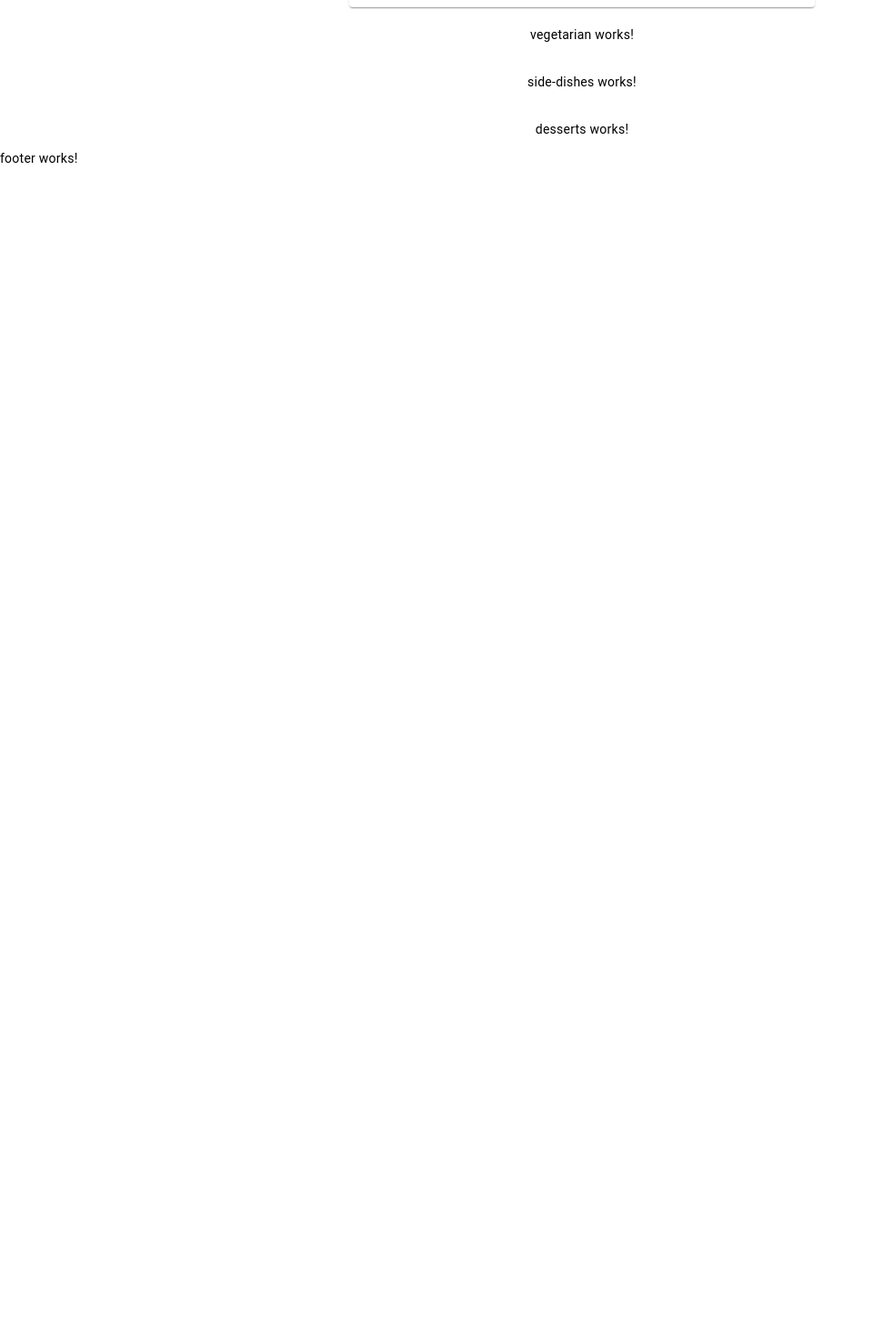
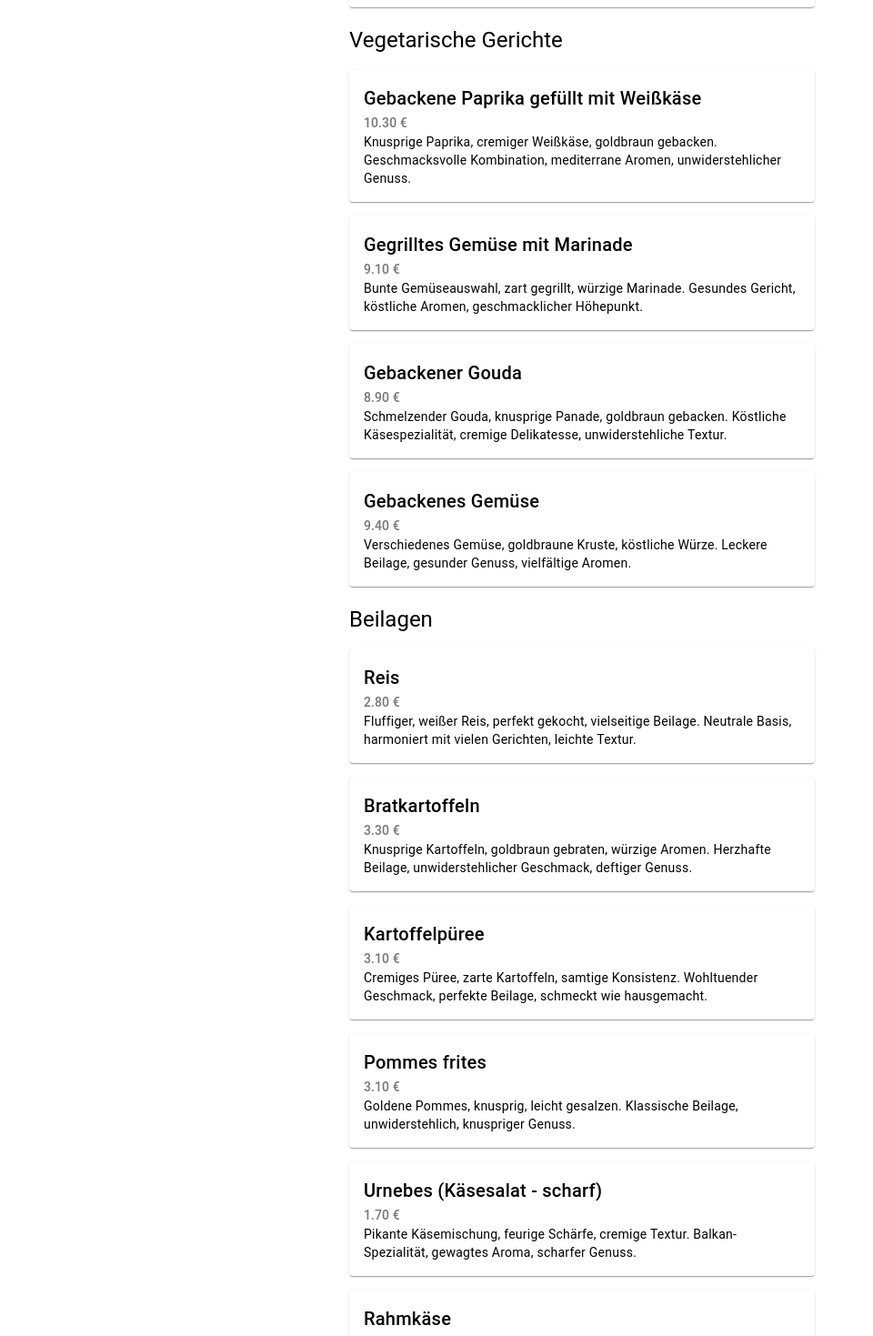
Before and after one commit to Ronin95/restaurant-code, an Angular app: page / in a window 1280 px wide. Shown: the part 10020-11489 px from the top of the page at 91% size, without its empty margins (0-960 px from the left). Before the commit the page ends 10204 px from the top, so only its background shows below. Built offline with nearby package versions, Linux system fonts and the light colour scheme.

Commit message:
overall menu finished - pics missing

```diff
--- a/src/app/complete-menu/desserts/desserts.component.html
+++ b/src/app/complete-menu/desserts/desserts.component.html
@@ -1 +1,16 @@
-<p>desserts works!</p>
+<div>
+  <h1>Nachspeisen</h1>
+  <div class="menu-pos">
+    <mat-card class="card" *ngFor="let nachspeise of nachspeisen">
+      <mat-card-header>
+        <mat-card-title-group>
+          <mat-card-title>{{ nachspeise.name }}</mat-card-title>
+          <mat-card-subtitle>{{ nachspeise.price }}0 €</mat-card-subtitle>
+        </mat-card-title-group>
+      </mat-card-header>
+      <mat-card-content>
+        {{ nachspeise.descriptionDE }}
+      </mat-card-content>
+    </mat-card>
+  </div>
+</div>
--- a/src/app/complete-menu/side-dishes/side-dishes.component.html
+++ b/src/app/complete-menu/side-dishes/side-dishes.component.html
@@ -1 +1,16 @@
-<p>side-dishes works!</p>
+<div>
+  <h1>Beilagen</h1>
+  <div class="menu-pos">
+    <mat-card class="card" *ngFor="let beilage of beilagen">
+      <mat-card-header>
+        <mat-card-title-group>
+          <mat-card-title>{{ beilage.name }}</mat-card-title>
+          <mat-card-subtitle>{{ beilage.price }}0 €</mat-card-subtitle>
+        </mat-card-title-group>
+      </mat-card-header>
+      <mat-card-content>
+        {{ beilage.descriptionDE }}
+      </mat-card-content>
+    </mat-card>
+  </div>
+</div>
--- a/src/app/complete-menu/side-dishes/side-dishes.component.ts
+++ b/src/app/complete-menu/side-dishes/side-dishes.component.ts
@@ -1,10 +1,40 @@
-import { Component } from '@angular/core';
+import { Component, OnInit  } from '@angular/core';
+import { HttpClient } from '@angular/common/http';
+import { Observable } from 'rxjs';
 
+interface SideDish {
+  name: string;
+  price: number;
+  allergene: string[];
+  notes: string[];
+  sideeffects: string[];
+  descriptionDE: string;
+}
+
+interface Menu {
+  [x: string]: SideDish[];
+  Beilagen: SideDish[];
+}
+
+interface Data {
+  menu: Menu;
+}
 @Component({
   selector: 'app-side-dishes',
   templateUrl: './side-dishes.component.html',
   styleUrls: ['./side-dishes.component.scss']
 })
-export class SideDishesComponent {
+export class SideDishesComponent implements OnInit {
+  beilagen: SideDish[] = [];
 
+  constructor(private http: HttpClient) { }
+  ngOnInit() {
+    this.fetchData().subscribe(data => {
+      this.beilagen = data[0].menu.Beilagen;
+    });
+  }
+
+  fetchData(): Observable<Data[]> {
+    return this.http.get<Data[]>('./assets/menu.json');
+  }
 }
--- a/src/app/complete-menu/vegetarian/vegetarian.component.html
+++ b/src/app/complete-menu/vegetarian/vegetarian.component.html
@@ -1 +1,16 @@
-<p>vegetarian works!</p>
+<div>
+  <h1>Vegetarische Gerichte</h1>
+  <div class="menu-pos">
+    <mat-card class="card" *ngFor="let vegie of vegies">
+      <mat-card-header>
+        <mat-card-title-group>
+          <mat-card-title>{{ vegie.name }}</mat-card-title>
+          <mat-card-subtitle>{{ vegie.price }}0 €</mat-card-subtitle>
+        </mat-card-title-group>
+      </mat-card-header>
+      <mat-card-content>
+        {{ vegie.descriptionDE }}
+      </mat-card-content>
+    </mat-card>
+  </div>
+</div>
--- a/src/app/complete-menu/vegetarian/vegetarian.component.ts
+++ b/src/app/complete-menu/vegetarian/vegetarian.component.ts
@@ -1,10 +1,41 @@
-import { Component } from '@angular/core';
+import { Component, OnInit  } from '@angular/core';
+import { HttpClient } from '@angular/common/http';
+import { Observable } from 'rxjs';
+
+interface VegetarianFood {
+  name: string;
+  price: number;
+  allergene: string[];
+  notes: string[];
+  sideeffects: string[];
+  descriptionDE: string;
+}
+
+interface Menu {
+  [x: string]: VegetarianFood[];
+  VegetarischeGerichte: VegetarianFood[];
+}
+
+interface Data {
+  menu: Menu;
+}
 
 @Component({
   selector: 'app-vegetarian',
   templateUrl: './vegetarian.component.html',
   styleUrls: ['./vegetarian.component.scss']
 })
-export class VegetarianComponent {
+export class VegetarianComponent implements OnInit {
+  vegies: VegetarianFood[] = [];
 
+  constructor(private http: HttpClient) { }
+  ngOnInit() {
+    this.fetchData().subscribe(data => {
+      this.vegies = data[0].menu.VegetarischeGerichte;
+    });
+  }
+
+  fetchData(): Observable<Data[]> {
+    return this.http.get<Data[]>('./assets/menu.json');
+  }
 }
--- a/src/assets/menu.json
+++ b/src/assets/menu.json
@@ -714,7 +714,7 @@
                 ],
                 "notes": [],
                 "sideeffects": [],
-                "descriptionDE": ""
+                "descriptionDE": "Knusprige Paprika, cremiger Weißkäse, goldbraun gebacken. Geschmacksvolle Kombination, mediterrane Aromen, unwiderstehlicher Genuss."
             },
             {
                 "name": "Gegrilltes Gemüse mit Marinade",
@@ -724,7 +724,7 @@
                 ],
                 "notes": [],
                 "sideeffects": [],
-                "descriptionDE": ""
+                "descriptionDE": "Bunte Gemüseauswahl, zart gegrillt, würzige Marinade. Gesundes Gericht, köstliche Aromen, geschmacklicher Höhepunkt."
             },
             {
                 "name": "Gebackener Gouda",
@@ -737,7 +737,7 @@
                 ],
                 "notes": [],
                 "sideeffects": [],
-                "descriptionDE": ""
+                "descriptionDE": "Schmelzender Gouda, knusprige Panade, goldbraun gebacken. Köstliche Käsespezialität, cremige Delikatesse, unwiderstehliche Textur."
             },
             {
                 "name": "Gebackenes Gemüse",
@@ -750,7 +750,7 @@
                 ],
                 "notes": [],
                 "sideeffects": [],
-                "descriptionDE": ""
+                "descriptionDE": "Verschiedenes Gemüse, goldbraune Kruste, köstliche Würze. Leckere Beilage, gesunder Genuss, vielfältige Aromen."
             }
         ],
         "Beilagen":
@@ -763,7 +763,7 @@
                 ],
                 "notes": [],
                 "sideeffects": [],
-                "descriptionDE": ""
+                "descriptionDE": "Fluffiger, weißer Reis, perfekt gekocht, vielseitige Beilage. Neutrale Basis, harmoniert mit vielen Gerichten, leichte Textur."
             },
             {
                 "name": "Bratkartoffeln",
@@ -773,7 +773,7 @@
                 ],
                 "notes": [],
                 "sideeffects": [],
-                "descriptionDE": ""
+                "descriptionDE": "Knusprige Kartoffeln, goldbraun gebraten, würzige Aromen. Herzhafte Beilage, unwiderstehlicher Geschmack, deftiger Genuss."
             },
             {
                 "name": "Kartoffelpüree",
@@ -783,7 +783,7 @@
                 ],
                 "notes": [],
                 "sideeffects": [],
-                "descriptionDE": ""
+                "descriptionDE": "Cremiges Püree, zarte Kartoffeln, samtige Konsistenz. Wohltuender Geschmack, perfekte Beilage, schmeckt wie hausgemacht."
             },
             {
                 "name": "Pommes frites",
@@ -793,7 +793,7 @@
                 ],
                 "notes": [],
                 "sideeffects": [],
-                "descriptionDE": ""
+                "descriptionDE": "Goldene Pommes, knusprig, leicht gesalzen. Klassische Beilage, unwiderstehlich, knuspriger Genuss."
             },
             {
                 "name": "Urnebes (Käsesalat - scharf)",
@@ -804,7 +804,7 @@
                 ],
                 "notes": [],
                 "sideeffects": [],
-                "descriptionDE": ""
+                "descriptionDE": "Pikante Käsemischung, feurige Schärfe, cremige Textur. Balkan-Spezialität, gewagtes Aroma, scharfer Genuss."
             },
             {
                 "name": "Rahmkäse",
@@ -814,7 +814,7 @@
                 ],
                 "notes": [],
                 "sideeffects": [],
-                "descriptionDE": ""
+                "descriptionDE": "Milder, cremiger Käse, zarter Geschmack, vielseitig einsetzbar. Leichte Delikatesse, schmilzt im Mund, harmoniert mit anderen Aromen."
             },
             {
                 "name": "Weißkäse",
@@ -824,7 +824,7 @@
                 ],
                 "notes": [],
                 "sideeffects": [],
-                "descriptionDE": ""
+                "descriptionDE": "Frischer, würziger Käse, saftige Konsistenz, leicht säuerlich. Mediterraner Genuss, vielseitig kombinierbar, gesunder Snack."
             },
             {
                 "name": "Sauce Tartare",
@@ -835,7 +835,7 @@
                 ],
                 "notes": [],
                 "sideeffects": [],
-                "descriptionDE": ""
+                "descriptionDE": "Cremige Sauce, würzige Kapern, feine Kräuter. Klassische Beilage, harmoniert mit Fisch und Fleisch, köstlicher Geschmack."
             },
             {
                 "name": "Ajvar",
@@ -847,7 +847,7 @@
                 ],
                 "notes": [],
                 "sideeffects": [],
-                "descriptionDE": ""
+                "descriptionDE": "Paprika-Auberginen-Mischung, pikante Würze, samtige Textur. Balkan-Delikatesse, vielseitig einsetzbar, unverwechselbares Aroma."
             },
             {
                 "name": "Maisbrot mit Käse (3 Stück)",
@@ -858,7 +858,7 @@
                 ],
                 "notes": [],
                 "sideeffects": [],
-                "descriptionDE": ""
+                "descriptionDE": "Fluffiges Maisbrot, schmelzender Käse, goldbraun gebacken. Herzhafter Snack, köstliche Füllung, unwiderstehlicher Genuss."
             },
             {
                 "name": "Polenta",
@@ -868,7 +868,7 @@
                 ],
                 "notes": [],
                 "sideeffects": [],
-                "descriptionDE": ""
+                "descriptionDE": "Maisgrießbrei, cremige Konsistenz, feiner Geschmack. Vielseitige Beilage, traditionelles Gericht, leicht und lecker."
             },
             {
                 "name": "Brötchen",
@@ -878,7 +878,7 @@
                 ],
                 "notes": [],
                 "sideeffects": [],
-                "descriptionDE": ""
+                "descriptionDE": "Frische, knusprige Brötchen, goldene Kruste, weiches Inneres. Täglicher Genuss, perfekt zum Frühstück oder Abendessen, schmeckt wie hausgemacht."
             }
         ],
         "Nachspeisen":
@@ -892,7 +892,7 @@
                 ],
                 "notes": [],
                 "sideeffects": [],
-                "descriptionDE": ""
+                "descriptionDE": "Feine Blätterteigschichten, süße Nussfüllung, honiggetränkt. Orientalische Delikatesse, köstlich süß, knusprig-zart."
             },
             {
                 "name": "Tulumbe",
@@ -903,7 +903,7 @@
                 ],
                 "notes": [],
                 "sideeffects": [],
-                "descriptionDE": ""
+                "descriptionDE": "Frittierte Teigstücke, sirupgetränkt, süßer Genuss. Balkan-Nachspeise, unwiderstehlich, klebrige Versuchung."
             },
             {
                 "name": "Palatschinken mit Nuss und Honig",
@@ -915,7 +915,7 @@
                 ],
                 "notes": [],
                 "sideeffects": [],
-                "descriptionDE": ""
+                "descriptionDE": "Dünne Pfannkuchen, nussige Füllung, Honigüberzug. Süße Kombination, aromatischer Geschmack, himmlischer Genuss."
             },
             {
                 "name": "Palatschinken mit Nutella",
@@ -928,7 +928,7 @@
                 ],
                 "notes": [],
                 "sideeffects": [],
-                "descriptionDE": ""
+                "descriptionDE": "Fluffige Palatschinken, cremige Nutella-Füllung, schokoladiger Traum. Beliebte Nachspeise, unwiderstehlich süß, glücklicher Genuss."
             },
             {
                 "name": "Palatschinken mit Marmelade",
@@ -941,10 +941,9 @@
                 ],
                 "notes": [],
                 "sideeffects": [],
-                "descriptionDE": ""
+                "descriptionDE": "Leichte Palatschinken, fruchtige Marmeladenfüllung, süße Versuchung. Klassische Nachspeise, köstlicher Geschmack, zart und lecker."
             }
-        ]
-        ,
+        ],
         "AlkoholfreieGetränke":
         [
             {
```
Also changed, not shown: src/app/complete-menu/desserts/desserts.component.ts (+33 -2 lines).
